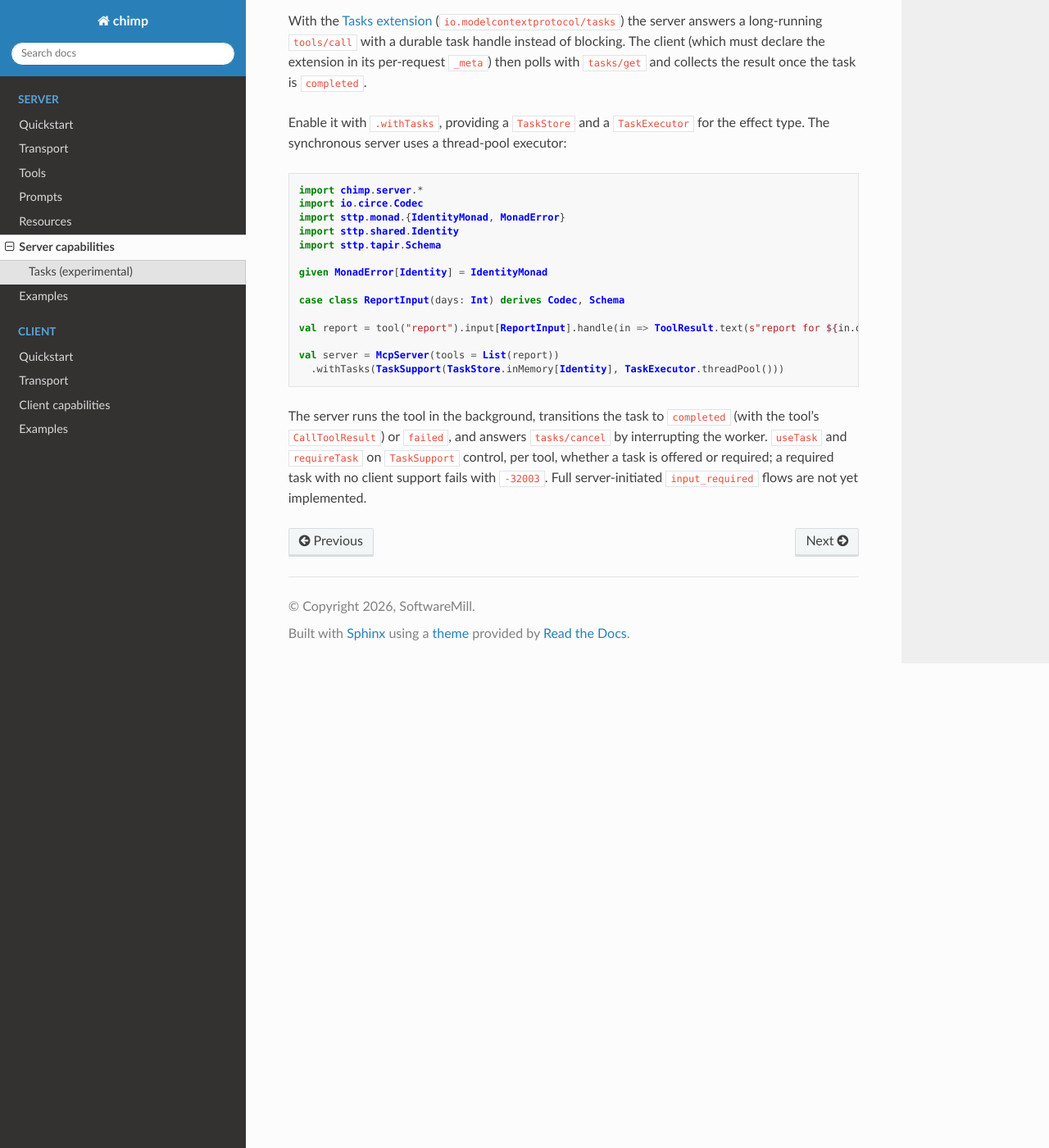
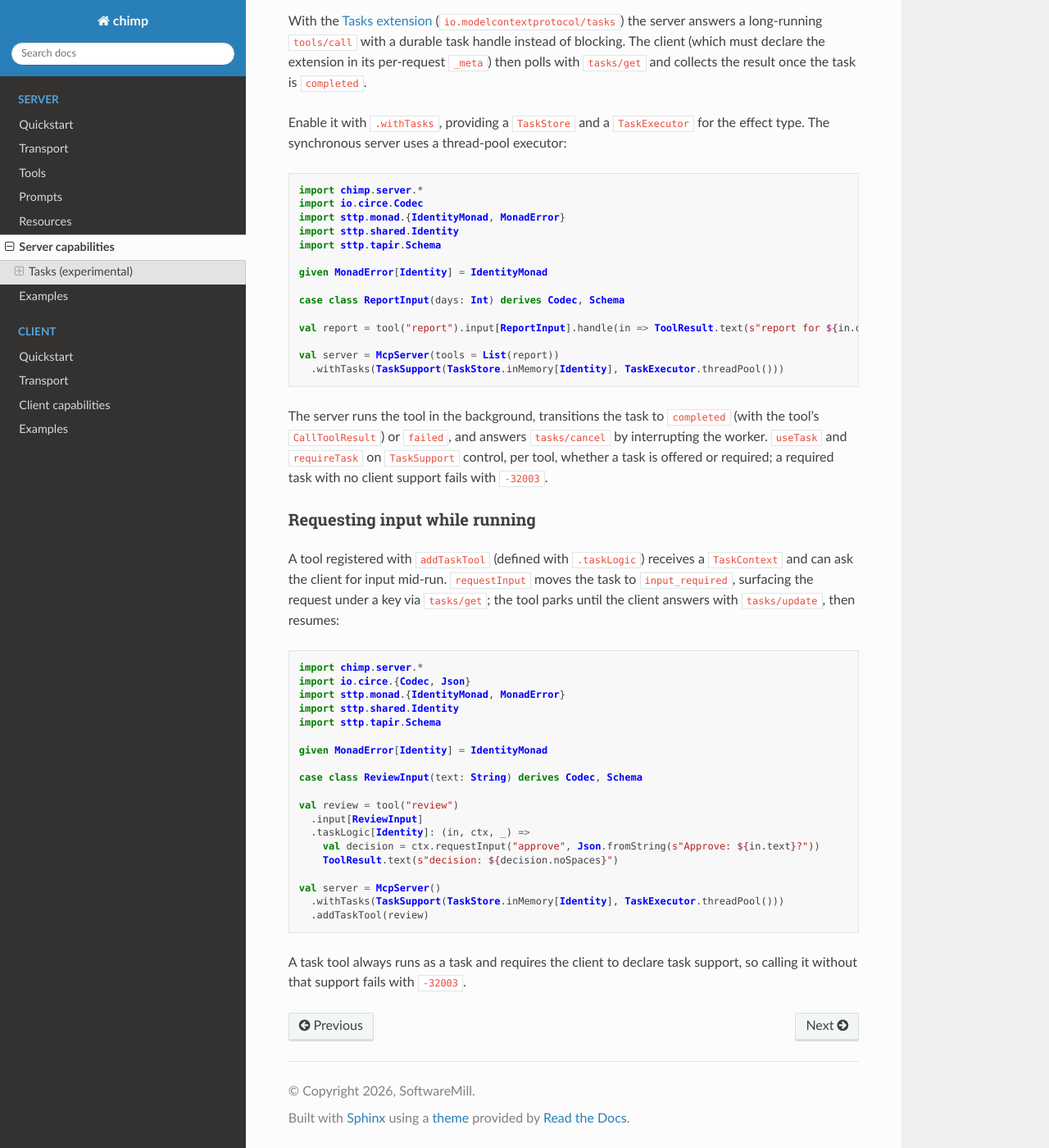
Before and after one commit to softwaremill/chimp, a Sphinx documentation site: the page built from docs/server/capabilities.md, in a window 1280 px wide and 1400 px high, scrolled down 918 px. Shown: the whole window at 82% size. Built offline with Sphinx 7.4.7 and the Read the Docs theme 3.1.0, drawn with Linux system fonts in a browser that asks for light colours.

Commit message:
feat: implement server-initiated input_required task flows
A tool registered with addTaskTool (defined via Tool.taskLogic) receives a
TaskContext and can call requestInput(key, request) while running as a task.
This moves the task to input_required, surfacing key -> request via tasks/get;
the tool parks (on the virtual-thread executor) until the client answers with
tasks/update, then resumes, transitioning back to working (or completing once
all inputs are resolved).

- TaskContext capability + Tool.taskLogic builder + McpServer/StreamingMcpServer
  addTaskTool and a taskTools list.
- TaskInputCoordinator parks the worker and delivers answers; the waiter is
  registered before input_required is advertised, so a fast tasks/update is
  never lost. Cancelling a task unblocks its waiters.
- tasks/update now delivers inputResponses; task tools are always answered with
  a task and require the client capability (-32003 otherwise). Task tools also
  appear in tools/list.

Co-Authored-By: Claude Opus 4.8 <noreply@anthropic.com>

````diff
--- a/docs/server/capabilities.md
+++ b/docs/server/capabilities.md
@@ -53,4 +53,32 @@ val server = McpServer(tools = List(report))
   .withTasks(TaskSupport(TaskStore.inMemory[Identity], TaskExecutor.threadPool()))
 ```
 
-The server runs the tool in the background, transitions the task to `completed` (with the tool's `CallToolResult`) or `failed`, and answers `tasks/cancel` by interrupting the worker. `useTask` and `requireTask` on `TaskSupport` control, per tool, whether a task is offered or required; a required task with no client support fails with `-32003`. Full server-initiated `input_required` flows are not yet implemented.
+The server runs the tool in the background, transitions the task to `completed` (with the tool's `CallToolResult`) or `failed`, and answers `tasks/cancel` by interrupting the worker. `useTask` and `requireTask` on `TaskSupport` control, per tool, whether a task is offered or required; a required task with no client support fails with `-32003`.
+
+### Requesting input while running
+
+A tool registered with `addTaskTool` (defined with `.taskLogic`) receives a `TaskContext` and can ask the client for input mid-run. `requestInput` moves the task to `input_required`, surfacing the request under a key via `tasks/get`; the tool parks until the client answers with `tasks/update`, then resumes:
+
+```scala mdoc:compile-only
+import chimp.server.*
+import io.circe.{Codec, Json}
+import sttp.monad.{IdentityMonad, MonadError}
+import sttp.shared.Identity
+import sttp.tapir.Schema
+
+given MonadError[Identity] = IdentityMonad
+
+case class ReviewInput(text: String) derives Codec, Schema
+
+val review = tool("review")
+  .input[ReviewInput]
+  .taskLogic[Identity]: (in, ctx, _) =>
+    val decision = ctx.requestInput("approve", Json.fromString(s"Approve: ${in.text}?"))
+    ToolResult.text(s"decision: ${decision.noSpaces}")
+
+val server = McpServer()
+  .withTasks(TaskSupport(TaskStore.inMemory[Identity], TaskExecutor.threadPool()))
+  .addTaskTool(review)
+```
+
+A task tool always runs as a task and requires the client to declare task support, so calling it without that support fails with `-32003`.
````
Also changed, not shown: 6 other files.
